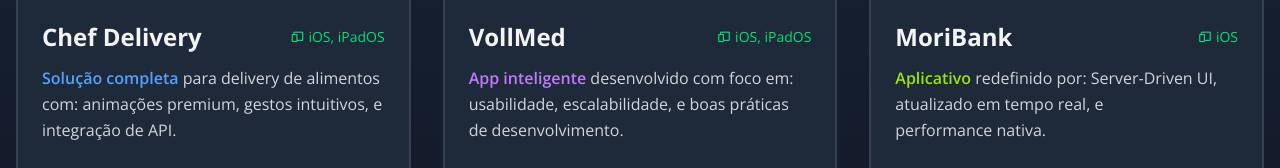
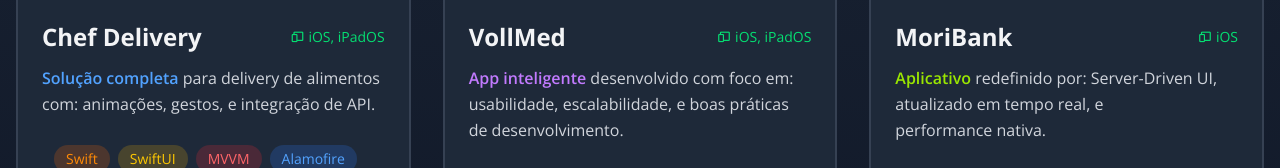
Before and after one commit to moriware/moriware.github.io, a website: page index.html in a window 1280 px wide. Shown: the part 1738-1906 px from the top of the page. Drawn offline with nearby package versions, Linux system fonts and the light colour scheme; a web font is replaced by a local one.

Commit message:
feat: simplificar descrição de animações e gestos na seção de solução

```diff
--- a/index.html
+++ b/index.html
@@ -207,8 +207,8 @@
                   >Solução completa</span
                 >
                 para delivery de alimentos com:
-                <span class="highlight-text">animações premium</span>,
-                <span class="highlight-text">gestos intuitivos</span>, e
+                <span class="highlight-text">animações</span>,
+                <span class="highlight-text">gestos</span>, e
                 <span class="highlight-text">integração de API</span>.
               </p>
 
```
